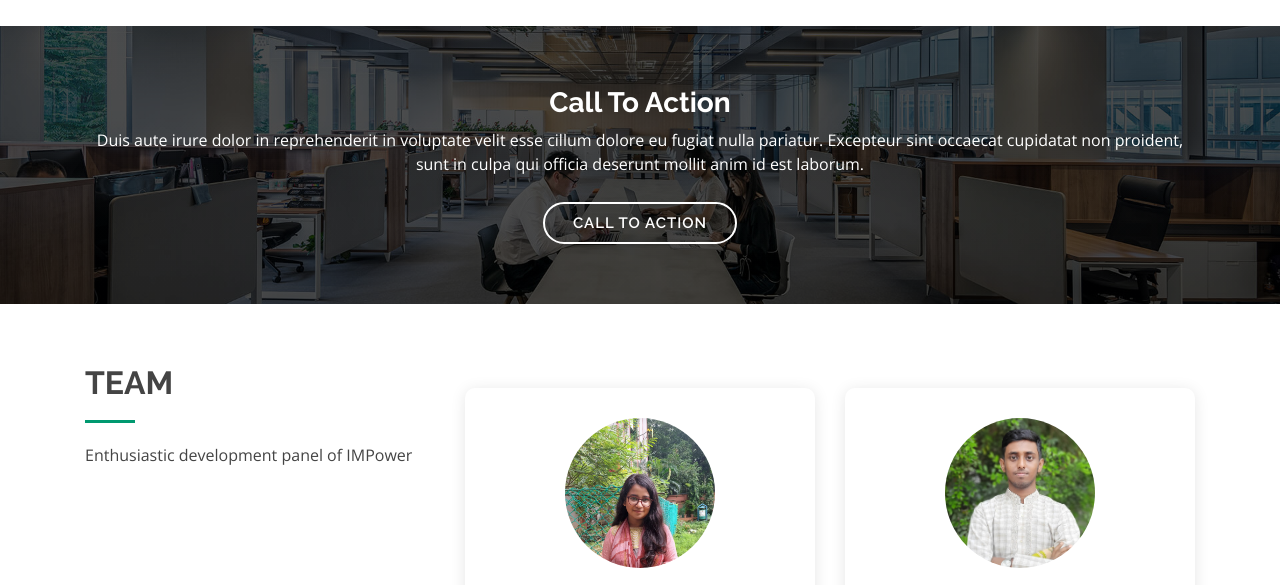
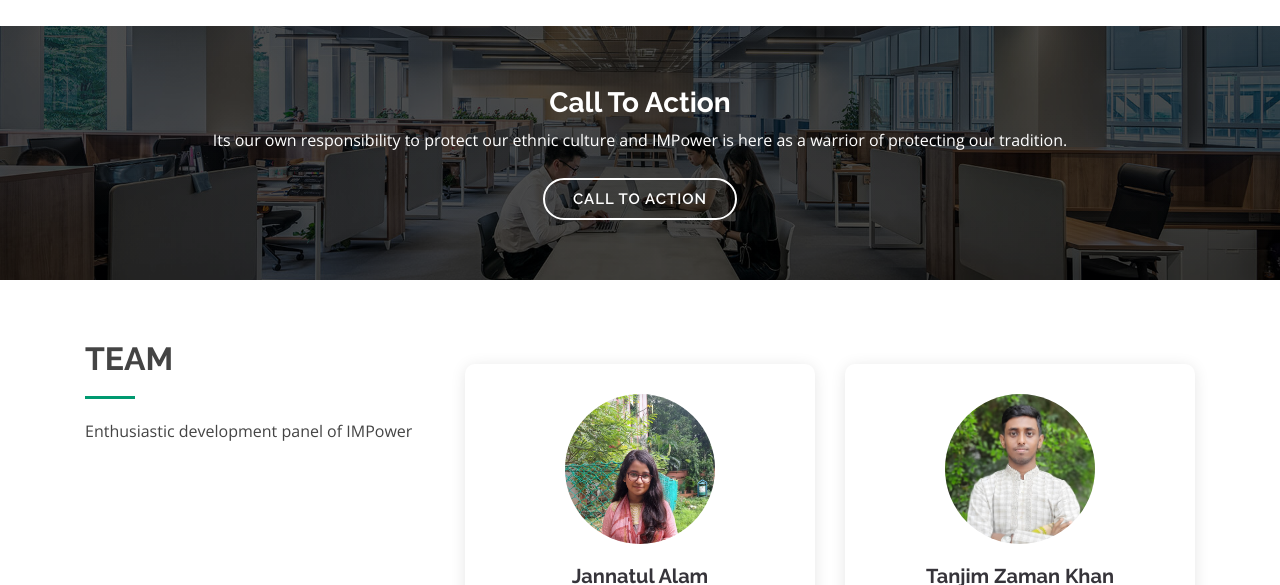
Before and after one commit to tzkhan2003/impower, a plain HTML site: page index.html in a window 1280 px wide. Shown: the part 1720-2305 px from the top of the page. Drawn offline with nearby package versions, Linux system fonts and the light colour scheme.

Commit message:
Update index.html

```diff
--- a/index.html
+++ b/index.html
@@ -234,7 +234,7 @@
 
         <div class="text-center" data-aos="zoom-in">
           <h3>Call To Action</h3>
-          <p> Duis aute irure dolor in reprehenderit in voluptate velit esse cillum dolore eu fugiat nulla pariatur. Excepteur sint occaecat cupidatat non proident, sunt in culpa qui officia deserunt mollit anim id est laborum.</p>
+          <p> Its our own responsibility to protect our ethnic culture and IMPower is here as a warrior of protecting our tradition.</p>
           <a class="cta-btn" href="#">Call To Action</a>
         </div>
 
```
